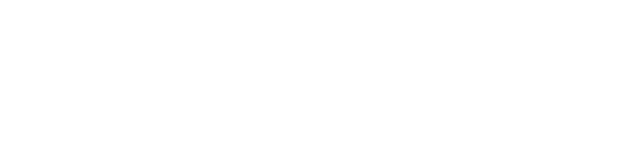
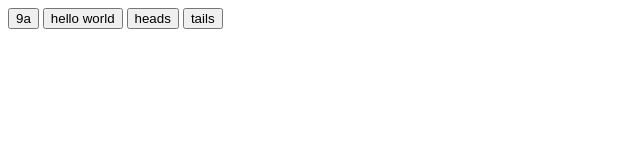
Before and after one commit to Rasulback/home-task, a plain HTML site: page index.html in a window 1280 px wide. Shown: the whole page, without its empty margins (0-640 px from the left). Drawn offline with Linux system fonts and the light colour scheme.

Commit message:
first load

```diff
--- a/index.html
+++ b/index.html
@@ -10,6 +10,18 @@
 </head>
 <body>
 
+
+<button class="task7">9a</button>
+<button class="js-btn">hello world</button>
+
+<!--here is 9 task-->
+<button class="heads" onclick="
+document.body.innerHTML = '<h1>your choice is: heads</h1>'.toUpperCase()
+">heads</button>
+<button class="tails" onclick="
+document.body.innerHTML = '<h1>your choice is: tails</h1>'.toUpperCase()
+">tails</button>
+
 <script src="src/js/main.js"></script>
 </body>
 </html>
```
Also changed, not shown: src/js/main.js (+122 -0 lines), src/iamges/first.jpg (added), src/iamges/second.jpg (added).
